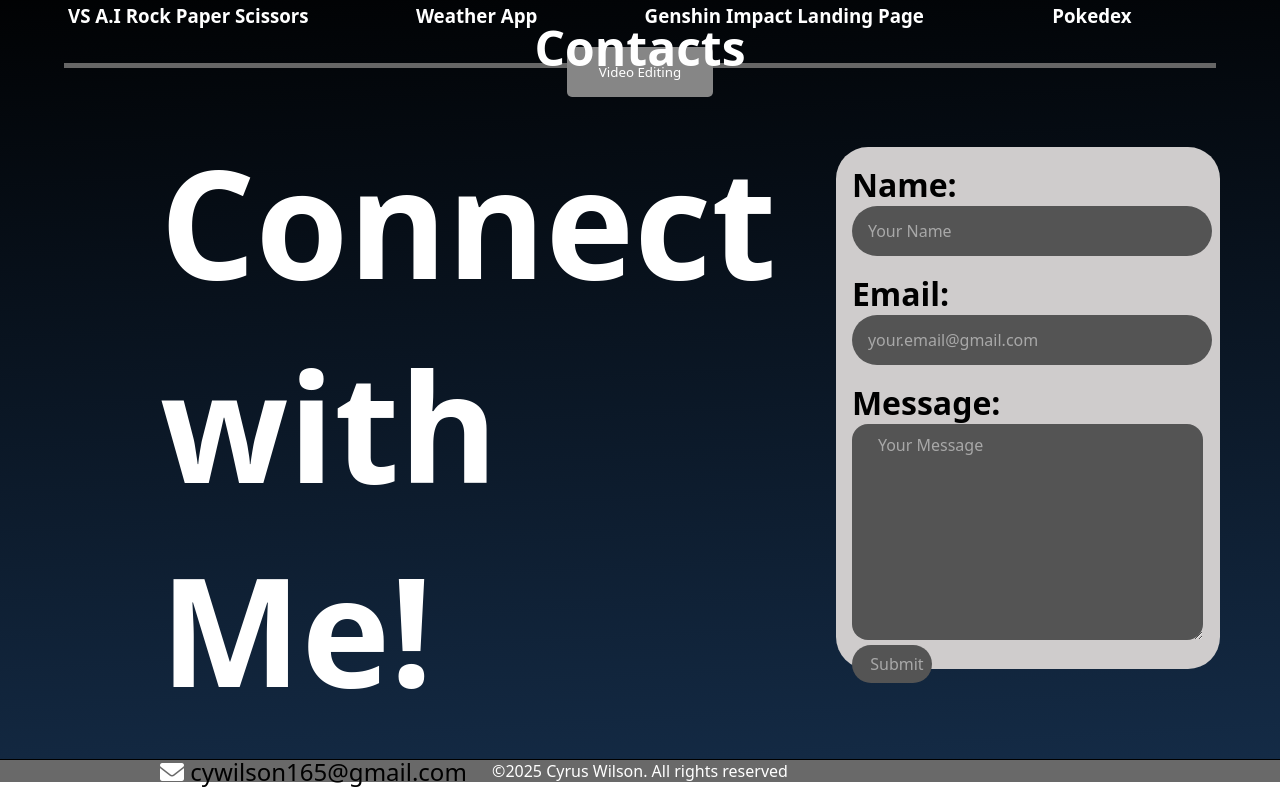
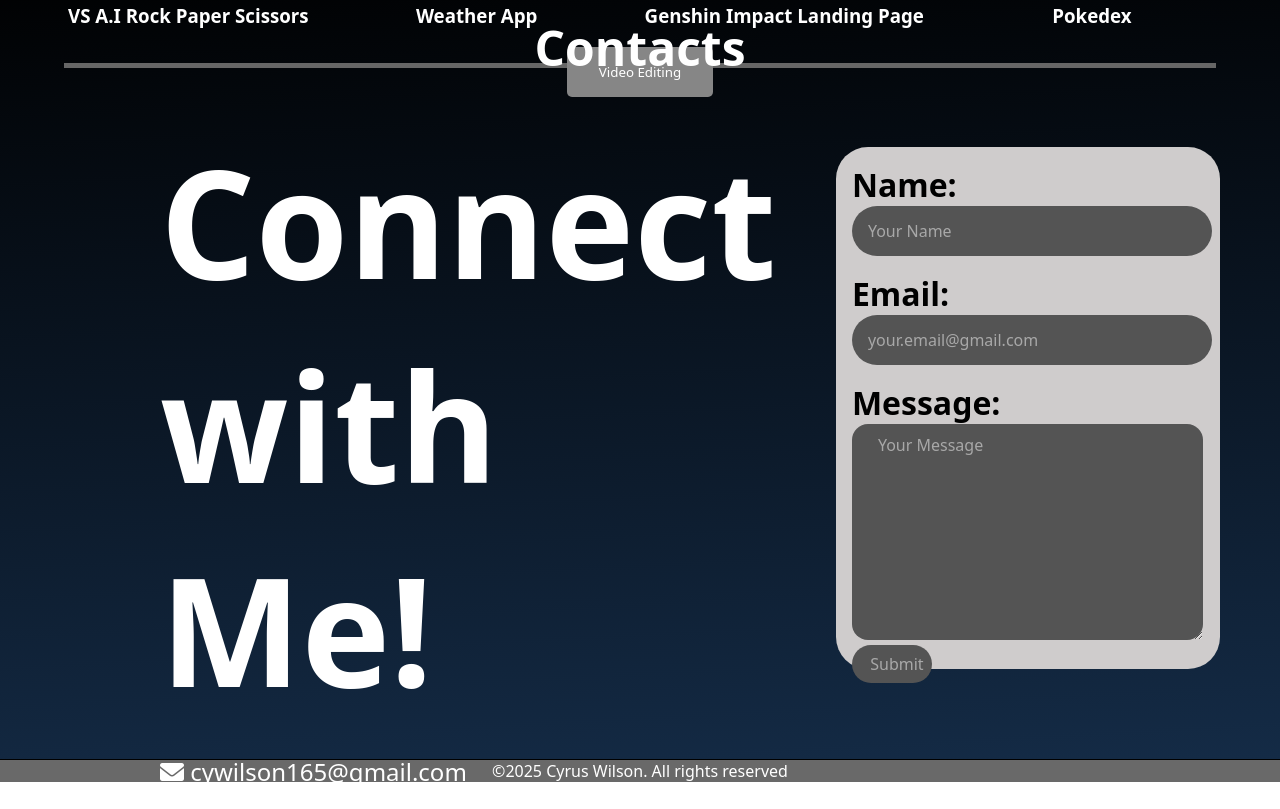
Before and after one commit to HaruCy16/FREELANCE-PORTFOLIO, a website: page index.html in a window 1280 px wide. Shown: the part 3245-4054 px from the top of the page. Drawn offline with nearby package versions, Linux system fonts and the light colour scheme; no server answers; a web font is replaced by a local one.

Commit message:
revise few styles

```diff
--- a/index.css
+++ b/index.css
@@ -363,7 +363,6 @@ nav a:hover {
 }
 .contact-info a {
   text-decoration: none;
-  color: rgb(0, 0, 0);
 }
 
 /*SOCIAL MEDIA LINKS*/
```
